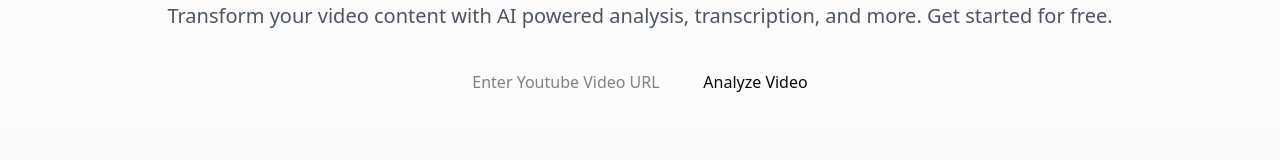
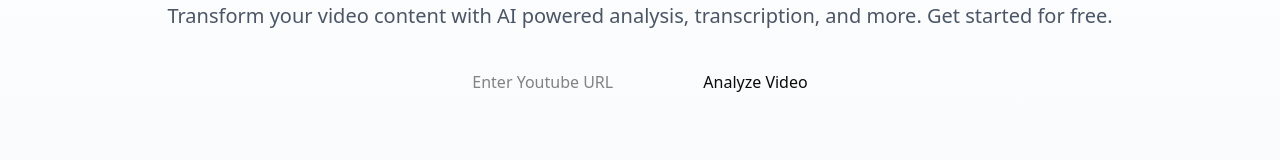
Before and after one commit to marksikaundi/up.Chat, a Next.js app: page / in a window 1280 px wide. Shown: the part 371-531 px from the top of the page. Built offline with nearby package versions, Linux system fonts and the light colour scheme; no server answers.

Commit message:
🔧 Add name attribute to YouTube URL input field in YoutubeVideoForm component

```diff
--- a/components/YoutubeVideoForm.tsx
+++ b/components/YoutubeVideoForm.tsx
@@ -9,7 +9,7 @@ function YoutubeVideoForm() {
       className=" flex flex-col sm:flex-row gap-2 items-center "
       />
 
-      <input type="text" placeholder="Enter Youtube Video URL" className="  " />
+      <input name="url" type="text" placeholder="Enter Youtube URL" className="  " />
       <button className=" ">
         Analyze Video
         </button>
```
